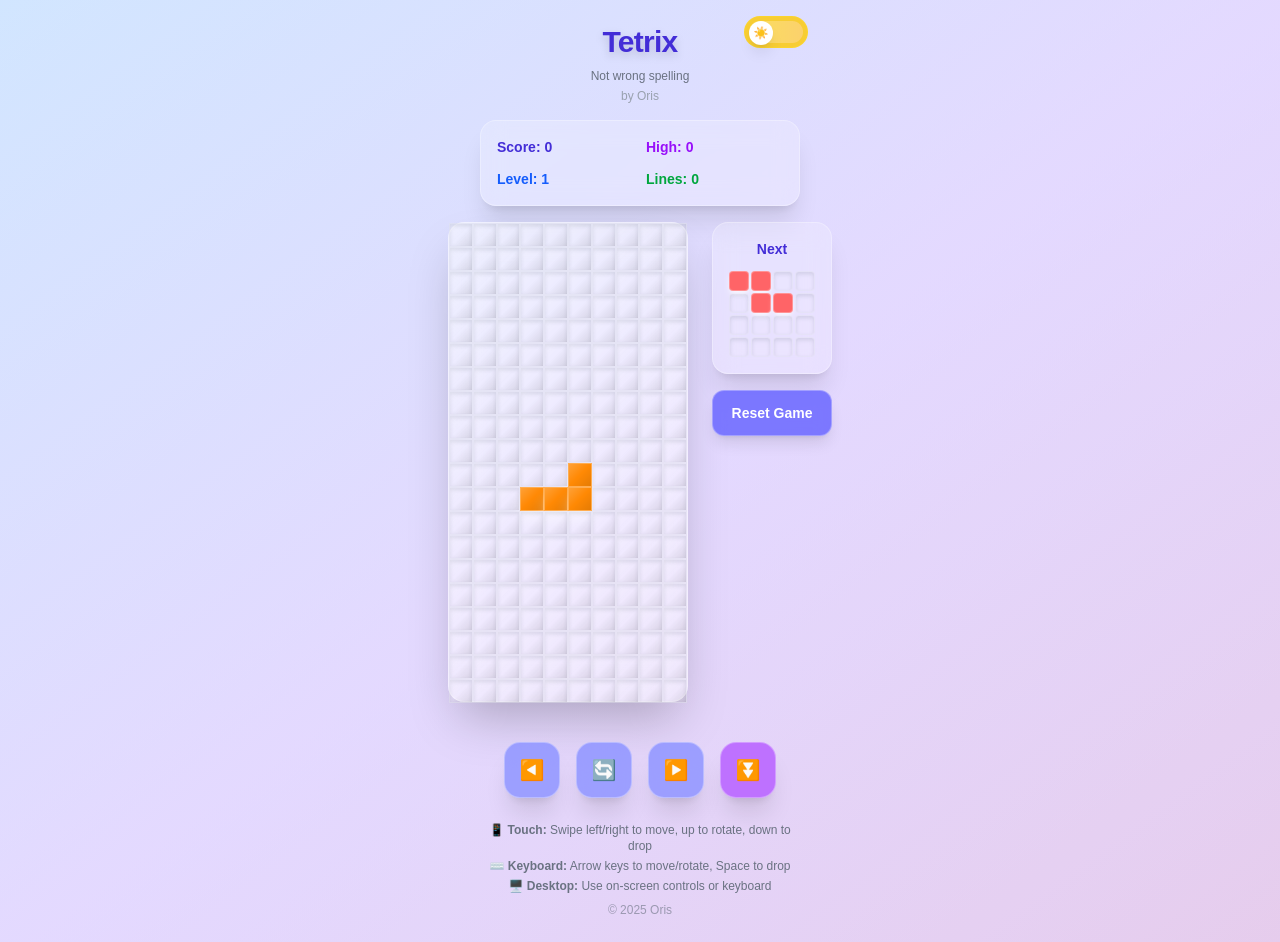
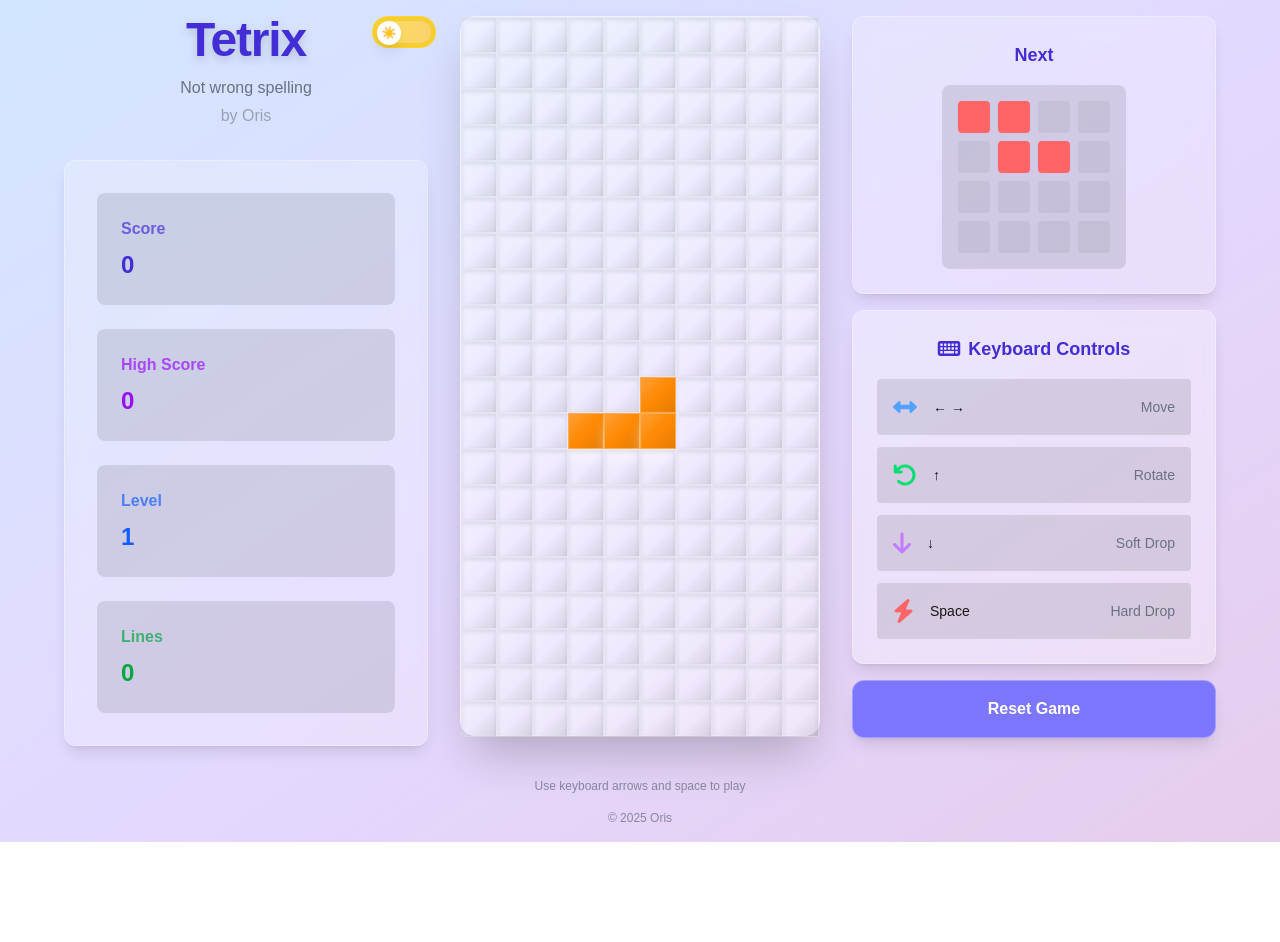
Before and after one commit to ThanhdatOris/miniapp-tetrix, a Next.js app: page / in a window 1280 px wide. After the commit the page ends 842 px from the top, so only its background shows below. Built offline with nearby package versions, Linux system fonts and the light colour scheme.

Commit message:
Optimized UX

```diff
--- a/src/app/globals.css
+++ b/src/app/globals.css
@@ -1,4 +1,4 @@
-/* Tetris board and cell sizing for mobile-first */
+/* Tetris board and cell sizing - Mobile first with desktop scaling */
 .tetris-board {
   width: 240px;
   height: 480px;
@@ -6,7 +6,19 @@
   max-height: 80vh;
   display: flex;
   flex-direction: column;
+  margin: 0 auto;
 }
+
+/* Desktop scaling for better visibility and centering */
+@media (min-width: 640px) {
+  .tetris-board {
+    width: 360px;
+    height: 720px;
+    max-height: 90vh;
+    margin: 0;
+  }
+}
+
 .tetris-cell {
   width: 24px;
   height: 24px;
@@ -14,6 +26,16 @@
   max-height: 10vw;
   box-sizing: border-box;
   position: relative;
+}
+
+/* Desktop cell scaling */
+@media (min-width: 640px) {
+  .tetris-cell {
+    width: 36px;
+    height: 36px;
+    max-width: 4vw;
+    max-height: 4vw;
+  }
 }
 
 /* 3D Glass effect for tetris cells */
--- a/src/app/page.tsx
+++ b/src/app/page.tsx
@@ -66,20 +66,44 @@ function TetrixGame() {
           ? 'bg-gradient-to-br from-black/20 to-purple-900/30'
           : 'bg-gradient-to-br from-white/30 to-blue-300/20'
       }`}>
-        <div className="flex flex-col items-center min-h-screen py-6 px-4">
+        <div className="flex flex-col items-center justify-center min-h-screen py-4 px-4">
+          {/* Mobile Header Section */}
+          <div className="w-full max-w-sm mb-4 sm:hidden">
+            <div className="flex items-stretch gap-4 mb-4">
+              <div className="flex-1">
                 <GameInfo
                   score={score}
                   highScore={highScore}
                   level={level}
                   linesCleared={linesCleared}
                 />
+              </div>
+              <div>
+                <NextPiecePreview nextPiece={nextPiece} />
+              </div>
+            </div>
+          </div>
 
-          <div className="flex flex-col sm:flex-row items-center sm:items-start gap-6 mb-6">
-            <div className="relative">
+          {/* Desktop 3-Column Layout / Mobile Game Area - Centered */}
+          <div className="flex flex-col sm:flex-row items-center justify-center sm:items-start gap-4 sm:gap-8 w-full max-w-6xl mx-auto">
+
+            {/* Left Sidebar - Desktop Game Info */}
+            <div className="hidden sm:flex flex-col gap-4 w-96 min-w-80 h-full">
+              <GameInfo
+                score={score}
+                highScore={highScore}
+                level={level}
+                linesCleared={linesCleared}
+              />
+            </div>
+
+            {/* Center - Game Board (Perfectly Centered) */}
+            <div className="relative flex-shrink-0 flex items-center justify-center">
               <GameBoard
                 board={board}
                 onTouchStart={handleTouchStart}
                 onTouchEnd={onTouchEnd}
+                onDoubleTap={actions.drop}
               />
               <GameOverOverlay
                 visible={gameOver}
@@ -88,20 +112,24 @@ function TetrixGame() {
               />
             </div>
 
+            {/* Right Sidebar - Next Piece & Controls */}
+            <div className="hidden sm:flex flex-col gap-4 w-96 min-w-80 h-full justify-between">
               <div className="flex flex-col gap-4">
                 <NextPiecePreview nextPiece={nextPiece} />
+                <GameControls />
+              </div>
               <ResetButton gameOver={gameOver} onRestart={actions.restart} />
             </div>
           </div>
 
-          <GameControls
-            onMoveLeft={actions.moveLeft}
-            onMoveRight={actions.moveRight}
-            onRotate={actions.rotate}
-            onDrop={actions.drop}
-          />
+          {/* Mobile Reset Button and Instructions */}
+          <div className="w-full max-w-sm flex flex-col items-center gap-8">
+            <div className="sm:hidden mt-8">
+              <ResetButton gameOver={gameOver} onRestart={actions.restart} />
+            </div>
 
-          <Instructions className="mt-6" />
+            <Instructions className="w-full mt-6 sm:mt-0" />
+          </div>
         </div>
       </div>
     </div>
--- a/src/components/GameControls.tsx
+++ b/src/components/GameControls.tsx
@@ -1,62 +1,52 @@
 import { useTheme } from "@/contexts/ThemeContext";
 
-interface GameControlsProps {
-  onMoveLeft: () => void;
-  onMoveRight: () => void;
-  onRotate: () => void;
-  onDrop: () => void;
-}
-
-export default function GameControls({
-  onMoveLeft,
-  onMoveRight,
-  onRotate,
-  onDrop
-}: GameControlsProps) {
+export default function GameControls() {
   const { isDark } = useTheme();
 
-  const buttonClasses = `rounded-2xl w-14 h-14 text-xl shadow-xl transition-all duration-300 active:scale-95 border ${
-    isDark
-      ? 'bg-indigo-600/70 hover:bg-indigo-500/80 text-white backdrop-blur-md border-white/20'
-      : 'bg-indigo-400/70 hover:bg-indigo-500/80 text-white backdrop-blur-md border-white/30'
-  }`;
+  return (
+    <div className={`rounded-xl p-4 sm:p-6 shadow-lg border transition-all duration-300 ${
+      isDark
+        ? 'bg-black/20 backdrop-blur-md border-white/10'
+        : 'bg-white/30 backdrop-blur-md border-white/30'
+    }`}>
+      <h3 className="text-sm sm:text-lg font-semibold text-indigo-700 dark:text-indigo-300 mb-3 sm:mb-4 text-center flex items-center justify-center gap-2">
+        <i className="fas fa-keyboard text-lg sm:text-xl"></i>
+        Keyboard Controls
+      </h3>
 
-  const dropButtonClasses = `rounded-2xl w-14 h-14 text-xl shadow-xl transition-all duration-300 active:scale-95 border ${
-    isDark
-      ? 'bg-purple-600/70 hover:bg-purple-500/80 text-white backdrop-blur-md border-white/20'
-      : 'bg-purple-500/70 hover:bg-purple-600/80 text-white backdrop-blur-md border-white/30'
-  }`;
+      <div className="space-y-2 sm:space-y-3 text-xs sm:text-sm">
+        <div className="flex items-center justify-between p-3 sm:p-4 rounded bg-black/10 dark:bg-white/10">
+          <div className="flex items-center gap-3 sm:gap-4">
+            <i className="fas fa-arrows-alt-h text-blue-400 text-xl sm:text-2xl"></i>
+            <span className="font-medium">← →</span>
+          </div>
+          <span className="text-gray-500 dark:text-gray-400">Move</span>
+        </div>
 
-  return (
-    <div className="flex gap-3 mt-4 sm:gap-4">
-      <button
-        className={buttonClasses}
-        onClick={onMoveLeft}
-        aria-label="Move Left"
-      >
-        ◀️
-      </button>
-      <button
-        className={buttonClasses}
-        onClick={onRotate}
-        aria-label="Rotate"
-      >
-        🔄
-      </button>
-      <button
-        className={buttonClasses}
-        onClick={onMoveRight}
-        aria-label="Move Right"
-      >
-        ▶️
-      </button>
-      <button
-        className={dropButtonClasses}
-        onClick={onDrop}
-        aria-label="Drop"
-      >
-        ⏬
-      </button>
+        <div className="flex items-center justify-between p-3 sm:p-4 rounded bg-black/10 dark:bg-white/10">
+          <div className="flex items-center gap-3 sm:gap-4">
+            <i className="fas fa-undo text-green-400 text-xl sm:text-2xl"></i>
+            <span className="font-medium">↑</span>
+          </div>
+          <span className="text-gray-500 dark:text-gray-400">Rotate</span>
+        </div>
+
+        <div className="flex items-center justify-between p-3 sm:p-4 rounded bg-black/10 dark:bg-white/10">
+          <div className="flex items-center gap-3 sm:gap-4">
+            <i className="fas fa-arrow-down text-purple-400 text-xl sm:text-2xl"></i>
+            <span className="font-medium">↓</span>
+          </div>
+          <span className="text-gray-500 dark:text-gray-400">Soft Drop</span>
+        </div>
+
+        <div className="flex items-center justify-between p-3 sm:p-4 rounded bg-black/10 dark:bg-white/10">
+          <div className="flex items-center gap-3 sm:gap-4">
+            <i className="fas fa-bolt text-red-400 text-xl sm:text-2xl"></i>
+            <span className="font-medium">Space</span>
+          </div>
+          <span className="text-gray-500 dark:text-gray-400">Hard Drop</span>
+        </div>
+      </div>
     </div>
   );
 }
--- a/src/components/GameInfo.tsx
+++ b/src/components/GameInfo.tsx
@@ -17,39 +17,45 @@ export default function GameInfo({
   const { isDark } = useTheme();
 
   return (
-    <div className="w-full max-w-xs">
+    <div className="w-full h-full flex flex-col">
       {/* Header */}
-      <div className="text-center mb-4 relative">
-        {/* Theme Toggle - positioned top right */}
-        <div className="absolute -top-2 -right-2">
+      <div className="text-center mb-3 sm:mb-8 relative flex flex-col items-center">
+        {/* Theme Toggle - positioned top right with proper spacing */}
+        <div className="absolute top-0 right-0 sm:-right-2 z-20">
           <ThemeToggle />
         </div>
 
-        <h1 className="text-3xl font-bold mb-2 text-indigo-700 dark:text-indigo-300 tracking-tight drop-shadow-lg">
-          Tetrix
-        </h1>
-        <p className="text-xs text-gray-500 dark:text-gray-400 mb-1">Not wrong spelling</p>
-        <p className="text-xs text-gray-400 dark:text-gray-500 mb-2">by Oris</p>
+        <div className="w-full text-center">
+          <h1 className="text-2xl sm:text-5xl font-bold mb-1 sm:mb-3 text-indigo-700 dark:text-indigo-300 tracking-tight drop-shadow-lg">
+            Tetrix
+          </h1>
+          <p className="text-xs sm:text-base text-gray-500 dark:text-gray-400 mb-0.5 sm:mb-1">Not wrong spelling</p>
+          <p className="text-xs sm:text-base text-gray-400 dark:text-gray-500">by Oris</p>
+        </div>
       </div>
 
-      {/* Game Stats - Glassmorphism Card */}
-      <div className={`rounded-2xl p-4 mb-4 shadow-xl border transition-all duration-300 ${
+      {/* Game Stats - Enhanced for Desktop */}
+      <div className={`rounded-xl p-3 sm:p-8 shadow-lg border transition-all duration-300 flex-1 ${
         isDark
           ? 'bg-black/20 backdrop-blur-md border-white/10'
           : 'bg-white/20 backdrop-blur-md border-white/30'
       }`}>
-        <div className="grid grid-cols-2 gap-3 text-sm font-semibold">
-          <div className="text-indigo-700 dark:text-indigo-300">
-            Score: {score.toLocaleString()}
+        <div className="grid grid-cols-2 sm:grid-cols-1 gap-2 sm:gap-6 text-xs sm:text-lg font-semibold h-full">
+          <div className="text-indigo-700 dark:text-indigo-300 p-2 sm:p-6 rounded-lg bg-black/10 dark:bg-white/10">
+            <div className="text-xs sm:text-base opacity-70 mb-1 sm:mb-2">Score</div>
+            <div className="text-sm sm:text-2xl font-bold">{score.toLocaleString()}</div>
           </div>
-          <div className="text-purple-600 dark:text-purple-300">
-            High: {highScore.toLocaleString()}
+          <div className="text-purple-600 dark:text-purple-300 p-2 sm:p-6 rounded-lg bg-black/10 dark:bg-white/10">
+            <div className="text-xs sm:text-base opacity-70 mb-1 sm:mb-2">High Score</div>
+            <div className="text-sm sm:text-2xl font-bold">{highScore.toLocaleString()}</div>
           </div>
-          <div className="text-blue-600 dark:text-blue-300">
-            Level: {level}
+          <div className="text-blue-600 dark:text-blue-300 p-2 sm:p-6 rounded-lg bg-black/10 dark:bg-white/10">
+            <div className="text-xs sm:text-base opacity-70 mb-1 sm:mb-2">Level</div>
+            <div className="text-sm sm:text-2xl font-bold">{level}</div>
           </div>
-          <div className="text-green-600 dark:text-green-300">
-            Lines: {linesCleared}
+          <div className="text-green-600 dark:text-green-300 p-2 sm:p-6 rounded-lg bg-black/10 dark:bg-white/10">
+            <div className="text-xs sm:text-base opacity-70 mb-1 sm:mb-2">Lines</div>
+            <div className="text-sm sm:text-2xl font-bold">{linesCleared}</div>
           </div>
         </div>
       </div>
--- a/src/components/Instructions.tsx
+++ b/src/components/Instructions.tsx
@@ -8,13 +8,62 @@ export default function Instructions({ className = "" }: InstructionsProps) {
   const { isDark } = useTheme();
 
   return (
-    <div className={`text-xs text-center max-w-xs transition-colors duration-300 ${
-      isDark ? 'text-gray-300' : 'text-gray-500'
+    <div className={`transition-colors duration-300 ${
+      isDark ? 'text-gray-300' : 'text-gray-600'
     } ${className}`}>
-      <div className="mb-1">📱 <strong>Touch:</strong> Swipe left/right to move, up to rotate, down to drop</div>
-      <div className="mb-1">⌨️ <strong>Keyboard:</strong> Arrow keys to move/rotate, Space to drop</div>
-      <div className="mb-2">🖥️ <strong>Desktop:</strong> Use on-screen controls or keyboard</div>
-      <div className="text-xs opacity-60">© 2025 Oris</div>
+
+      {/* Enhanced Mobile Instructions - Grid Layout */}
+      <div className="block sm:hidden text-center max-w-sm mx-auto">
+        <div className={`rounded-2xl p-6 shadow-xl border transition-all duration-300 mb-4 ${
+          isDark
+            ? 'bg-black/30 backdrop-blur-md border-white/20'
+            : 'bg-white/40 backdrop-blur-md border-white/50'
+        }`}>
+          <h3 className="text-lg font-bold text-indigo-700 dark:text-indigo-300 mb-6 flex items-center justify-center gap-2">
+            <i className="fas fa-mobile-alt"></i>
+            Touch Controls
+          </h3>
+
+          {/* Grid Layout for Mobile */}
+          <div className="grid grid-cols-2 gap-4 text-sm">
+            <div className="flex flex-col items-center p-4 rounded-lg bg-black/10 dark:bg-white/10">
+              <i className="fas fa-arrows-alt-h text-blue-500 text-2xl mb-2"></i>
+              <span className="font-medium text-xs mb-1">Swipe L/R</span>
+              <span className="text-gray-500 dark:text-gray-400 text-xs text-center">Move piece</span>
+            </div>
+
+            <div className="flex flex-col items-center p-4 rounded-lg bg-black/10 dark:bg-white/10">
+              <i className="fas fa-arrow-up text-green-500 text-2xl mb-2"></i>
+              <span className="font-medium text-xs mb-1">Swipe Up</span>
+              <span className="text-gray-500 dark:text-gray-400 text-xs text-center">Rotate piece</span>
+            </div>
+
+            <div className="flex flex-col items-center p-4 rounded-lg bg-black/10 dark:bg-white/10">
+              <i className="fas fa-arrow-down text-purple-500 text-2xl mb-2"></i>
+              <span className="font-medium text-xs mb-1">Swipe Down</span>
+              <span className="text-gray-500 dark:text-gray-400 text-xs text-center">Soft drop</span>
+            </div>
+
+            <div className="flex flex-col items-center p-4 rounded-lg bg-black/10 dark:bg-white/10">
+              <i className="fas fa-hand-pointer text-red-500 text-2xl mb-2"></i>
+              <span className="font-medium text-xs mb-1">Double Tap</span>
+              <span className="text-gray-500 dark:text-gray-400 text-xs text-center">Hard drop</span>
+            </div>
+          </div>
+        </div>
+      </div>
+
+      {/* Compact Desktop Instructions - Only show when no GameControls */}
+      <div className="hidden sm:block">
+        <div className="text-xs text-center opacity-60 mt-8">
+          Use keyboard arrows and space to play
+        </div>
+      </div>
+
+      {/* Copyright */}
+      <div className="text-xs text-center mt-4 opacity-60">
+        © 2025 Oris
+      </div>
     </div>
   );
 }
--- a/src/components/NextPiecePreview.tsx
+++ b/src/components/NextPiecePreview.tsx
@@ -1,4 +1,3 @@
-import { COLORS, DARK_COLORS } from "@/constants/game";
 import { useTheme } from "@/contexts/ThemeContext";
 import { Piece } from "@/types/game";
 
@@ -10,34 +9,31 @@ export default function NextPiecePreview({ nextPiece }: NextPiecePreviewProps) {
   const { isDark } = useTheme();
 
   return (
-    <div className={`rounded-2xl p-4 shadow-xl border transition-all duration-300 ${
+    <div className={`rounded-xl p-3 sm:p-6 shadow-lg border transition-all duration-300 h-full flex flex-col ${
       isDark
         ? 'bg-black/20 backdrop-blur-md border-white/10'
         : 'bg-white/20 backdrop-blur-md border-white/30'
     }`}>
-      <h3 className="text-sm font-semibold text-indigo-700 dark:text-indigo-300 mb-3 text-center">
+      <h3 className="text-xs sm:text-lg font-semibold text-indigo-700 dark:text-indigo-300 mb-2 sm:mb-4 text-center">
         Next
       </h3>
-      <div className="flex justify-center">
-        <div className="grid grid-cols-4 gap-0.5">
-          {Array.from({ length: 16 }).map((_, index) => {
-            const y = Math.floor(index / 4);
-            const x = index % 4;
-            const cellValue = nextPiece.shape[y]?.[x] || 0;
+      <div className="flex justify-center flex-1 items-center">
+        <div className="grid grid-cols-4 gap-1 sm:gap-2 bg-black/10 dark:bg-white/10 rounded-lg p-2 sm:p-4">
+        {Array.from({ length: 16 }, (_, i) => {
+          const row = Math.floor(i / 4);
+          const col = i % 4;
+          const isBlock = nextPiece.shape[row]?.[col] === 1;
+
           return (
             <div
-                key={index}
-                className={`w-5 h-5 rounded-sm transition-all duration-200 ${
-                  cellValue
-                    ? `${isDark ? DARK_COLORS[nextPiece.type] : COLORS[nextPiece.type]} shadow-md border border-white/30 backdrop-blur-sm ${
-                        isDark
-                          ? 'shadow-inner shadow-black/40'
-                          : 'shadow-inner shadow-white/60'
-                      }`
+              key={i}
+              className={`w-3 h-3 sm:w-8 sm:h-8 rounded-sm sm:rounded ${
+                isBlock
+                  ? nextPiece.color
                   : isDark
-                      ? "bg-black/10 border border-white/5 shadow-inner shadow-black/20"
-                      : "bg-white/10 border border-gray-300/20 shadow-inner shadow-gray-500/20"
-                }`}
+                    ? 'bg-white/5'
+                    : 'bg-black/5'
+              } transition-all duration-200`}
             />
           );
         })}
--- a/src/components/ResetButton.tsx
+++ b/src/components/ResetButton.tsx
@@ -10,7 +10,7 @@ export default function ResetButton({ gameOver, onRestart }: ResetButtonProps) {
 
   return (
     <button
-      className={`w-full px-4 py-3 text-sm font-semibold rounded-xl shadow-lg transition-all duration-300 active:scale-95 border ${
+      className={`w-full px-4 py-3 sm:px-6 sm:py-4 text-sm sm:text-base font-semibold rounded-xl shadow-lg transition-all duration-300 active:scale-95 border ${
         isDark
           ? 'bg-indigo-600/80 hover:bg-indigo-500/90 text-white backdrop-blur-sm border-indigo-400/30'
           : 'bg-indigo-500/80 hover:bg-indigo-600/90 text-white backdrop-blur-sm border-white/30'
```
Also changed, not shown: src/app/layout.tsx (+9 -0 lines), src/components/GameBoard.tsx (+21 -2 lines). Lines whose indentation alone changed are shown as unchanged.
